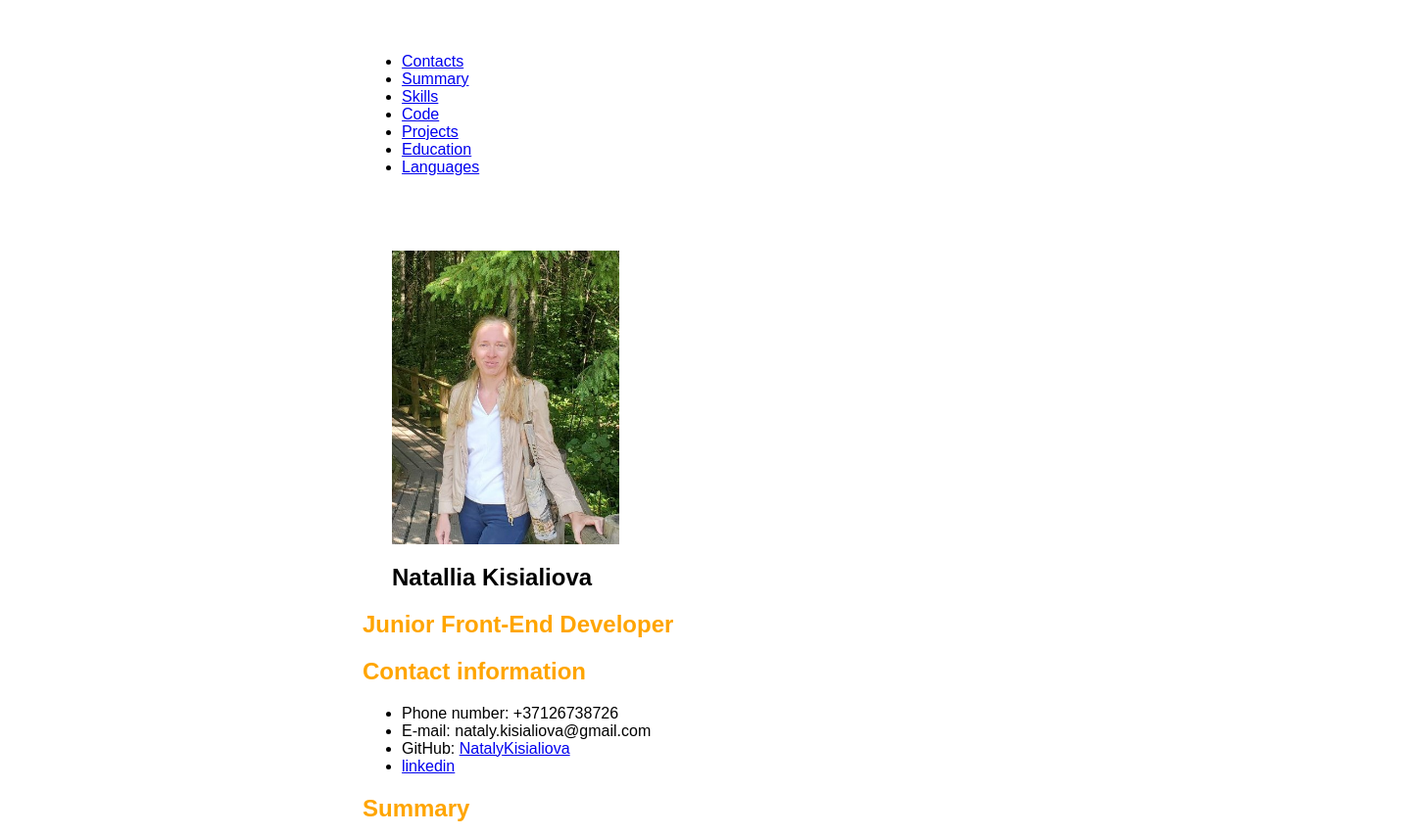
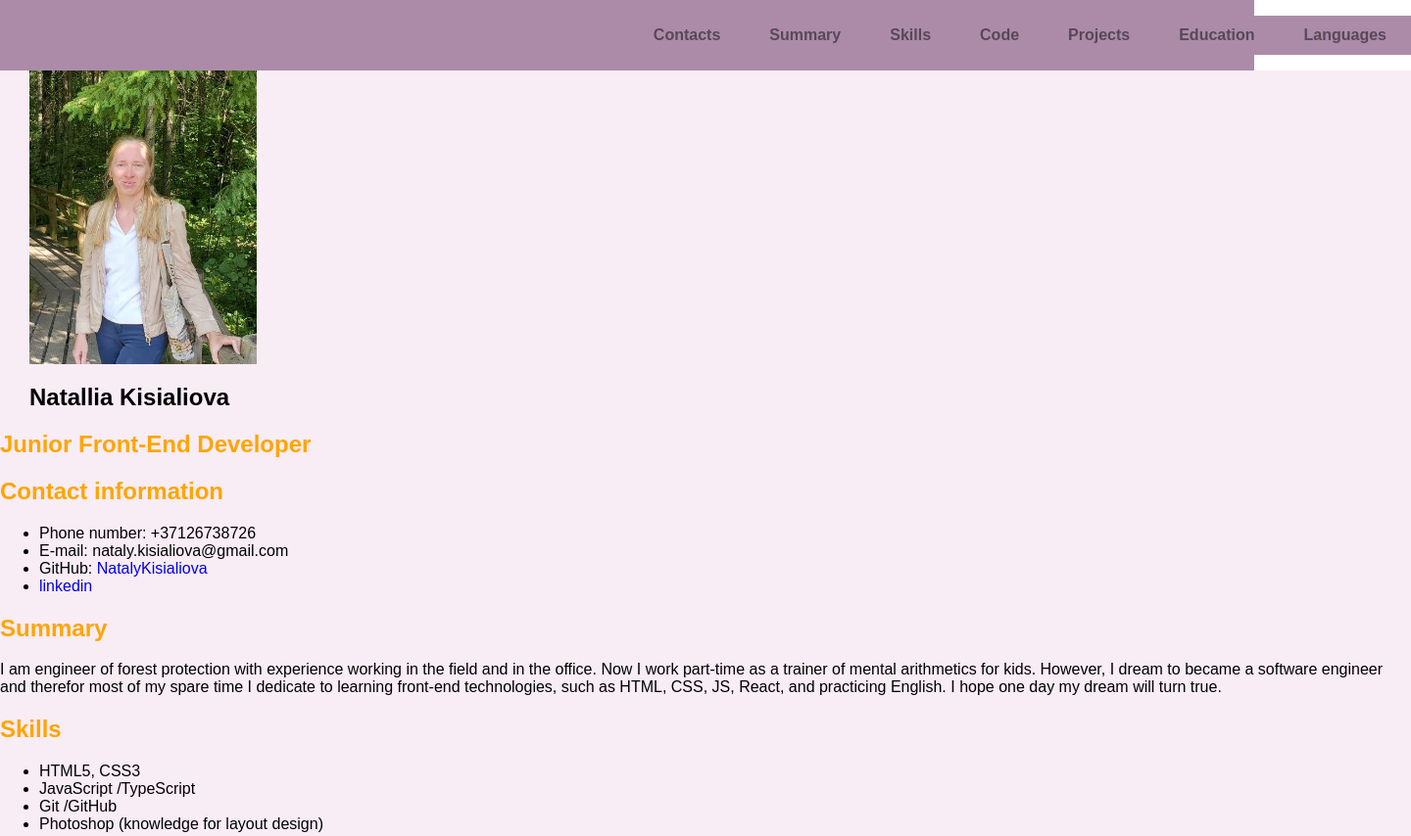
Before and after one commit to NatalyKisialiova/rsschool-cv, a plain HTML site: page index.html in a window 1280 px wide. Shown: the top 854 px of the page at 98% size, 1440 px wide, since content can reach past the window. Drawn offline with Linux system fonts and the light colour scheme.

Commit message:
feat: add styles for nav element

```diff
--- a/index.html
+++ b/index.html
@@ -9,7 +9,7 @@
     </head>
     <body>
         <header>
-            <div class="container">
+            <div class="container header-container">
                 <nav class="nav-header">
                     <ul class="nav-list">
                         <li class="nav-item"><a class="nav-link" href="#contacts">Contacts</a></li>
--- a/style.css
+++ b/style.css
@@ -6,12 +6,45 @@ body {
     display: flex;
     flex-direction: column;
     justify-content: space-between;
+    margin: 0px;
+}
+header {
+    width: 100%;
+    background-color: #ac8ba9;
 }
 .container {
-    width: 600px;
-    margin: auto;
-    padding: 30px;
+    width: 1440px;
+    margin: 0px auto;
+    background-color: rgb(248, 236, 245);
 }
+.header-container {
+    background-color: #ac8ba9;
+}
+.nav-list {
+    display: flex;
+    justify-content: flex-end;
+    align-items: center;
+    list-style: none;
+}
+a{
+    text-decoration: none;
+}
+.nav-link:hover {
+    cursor: pointer;
+    padding-bottom: 2px;
+    border-bottom: 2px solid #f4f0f4;
+}
+.nav-item {
+    padding: 0px 25px;
+}
+
+.nav-link {
+    line-height: 40px;
+    color: #574956;
+    font-weight: 600;
+    transition: 0.7s;
+}
+
 .main-information{
     border-left: 1px solid orange;
     padding-left: 30px;
```
